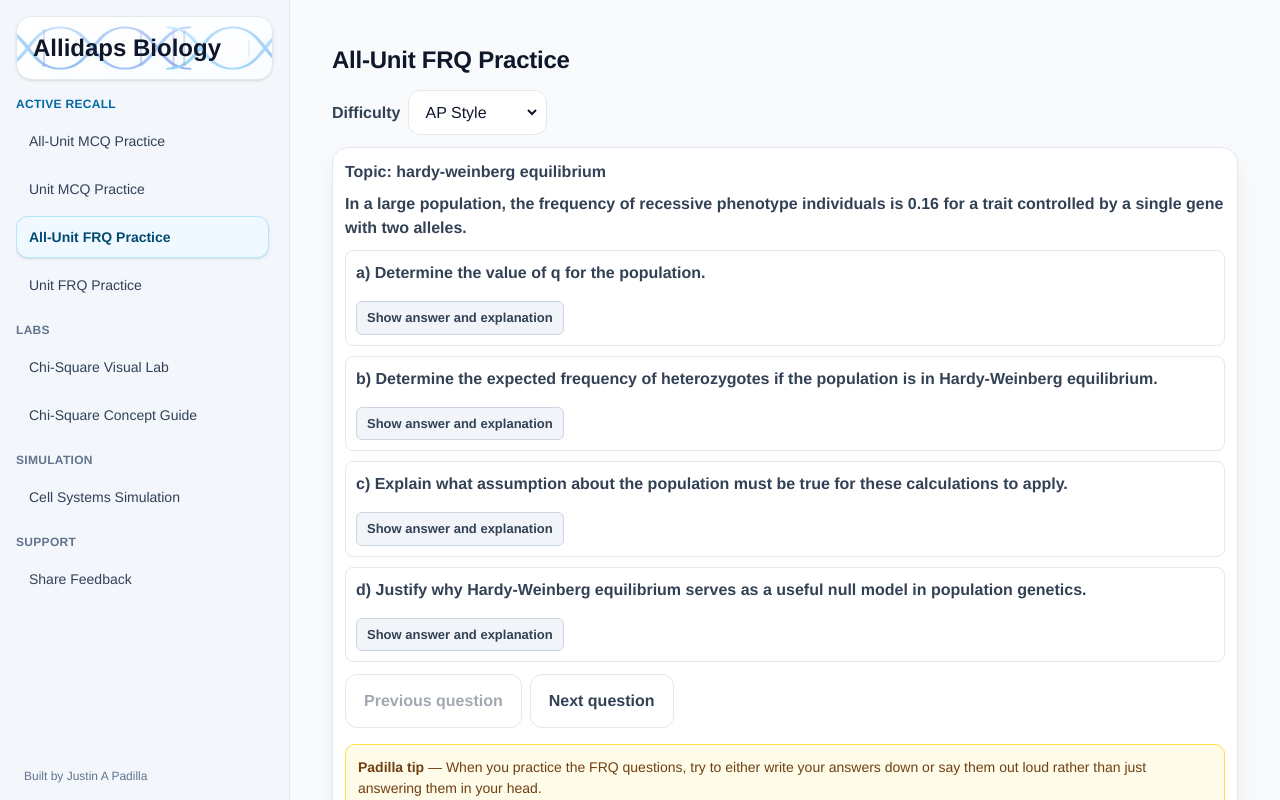
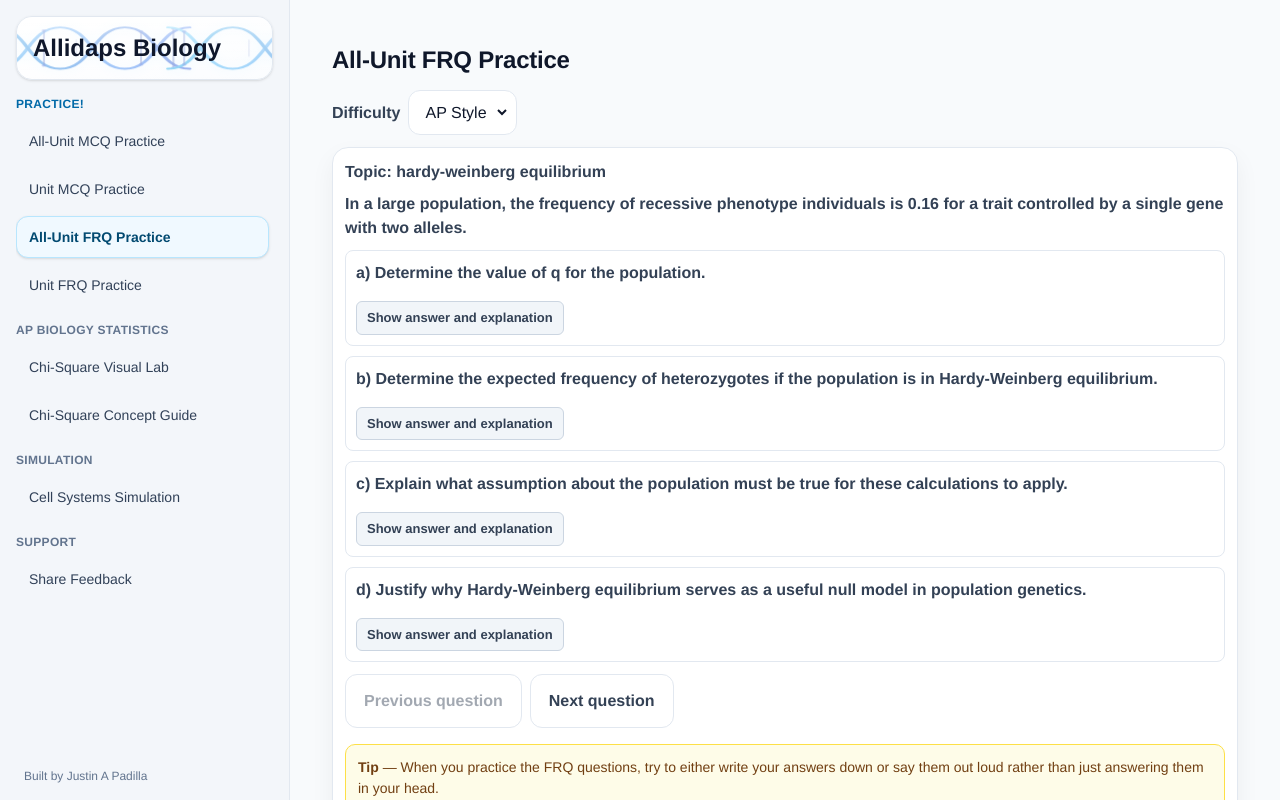
Before and after one commit to Padustin/AllidapsBiology, a Next.js app: page /sims/active-recall/frq-all in a window 1280 px wide. Built offline with nearby package versions, Linux system fonts and the light colour scheme.

Commit message:
Update practice labels and animate DNA header

```diff
--- a/app/components/ui/study-kit.tsx
+++ b/app/components/ui/study-kit.tsx
@@ -55,7 +55,7 @@ type TipCardProps = {
   children: ReactNode;
 };
 
-export function TipCard({ label = "Padilla tip", children }: TipCardProps) {
+export function TipCard({ label = "Tip", children }: TipCardProps) {
   return (
     <div className="rounded-2xl border border-amber-200 bg-amber-50 px-4 py-3 text-sm text-amber-900 shadow-sm">
       <span className="font-bold">{label}</span>
--- a/app/globals.css
+++ b/app/globals.css
@@ -113,8 +113,12 @@ body {
   height: 100%;
   opacity: 0.9;
   filter: drop-shadow(0 0 6px rgba(56, 189, 248, 0.2));
+}
+
+.dna-track {
   transform: translateX(0);
-  animation: dna-flow-move 14s linear infinite;
+  animation: dna-flow-move 8s linear infinite;
+  will-change: transform;
 }
 
 .dna-rung-front {
@@ -143,7 +147,7 @@ body {
 }
 
 @media (prefers-reduced-motion: reduce) {
-  .dna-flow {
+  .dna-track {
     animation: none;
   }
 }
--- a/app/page.tsx
+++ b/app/page.tsx
@@ -1,37 +1,29 @@
-import Image from "next/image";
 import Link from "next/link";
-import { PageHero, ToolCard } from "./components/ui/study-kit";
+import { ToolCard } from "./components/ui/study-kit";
 
 export default function Home() {
   return (
     <div className="min-h-screen bg-[radial-gradient(circle_at_12%_18%,#dff4ea_0%,#f7f8fc_36%,#eef5ff_66%,#e8f5f8_100%)] px-5 py-10 sm:px-8">
       <main className="mx-auto grid w-full max-w-6xl gap-5">
-        <section className="grid gap-5 rounded-3xl border border-slate-200 bg-white/80 p-6 shadow-[0_16px_48px_rgba(15,23,42,0.10)] backdrop-blur sm:p-8">
-          <div className="grid items-center gap-6 lg:grid-cols-[1fr_auto]">
-            <PageHero
-              eyebrow="Allidaps Biology"
-              title="Study AP Biology with confidence"
-              description="Use focused active-recall practice, AP-style review sets, visual chi-square labs, and an immersive cell simulation to prep smarter every day."
-              actions={
-                <>
+        <section className="grid gap-4 py-2 sm:py-4">
+          <p className="text-xs font-semibold uppercase tracking-[0.14em] text-emerald-700">Allidaps Biology</p>
+          <h1 className="text-balance text-4xl font-extrabold tracking-tight text-slate-900 sm:text-5xl">Study AP Biology with confidence</h1>
+          <p className="max-w-3xl text-pretty text-slate-600 sm:text-lg">
+            Use focused active-recall practice, AP-style review sets, visual chi-square labs, and an immersive cell simulation to prep smarter every day.
+          </p>
+          <div className="mt-1 flex flex-wrap items-center gap-3">
             <Link href="/sims/active-recall" className="rounded-xl border border-sky-700 bg-sky-600 px-4 py-2.5 text-sm font-semibold text-white shadow-sm transition hover:bg-sky-700">
               Start studying
             </Link>
             <Link href="/sims/simulations" className="rounded-xl border border-slate-300 bg-white px-4 py-2.5 text-sm font-semibold text-slate-700 transition hover:bg-slate-50">
               Open cell simulation
             </Link>
-                </>
-              }
-            />
-            <div className="mx-auto rounded-3xl border border-slate-200 bg-white p-3 shadow-sm">
-              <Image src="/icon.png" alt="Allidaps Biology icon" width={180} height={180} priority />
-            </div>
           </div>
         </section>
 
         <section className="grid gap-4 sm:grid-cols-2 xl:grid-cols-4">
           <ToolCard
-            title="Active Recall"
+            title="Practice!"
             description="Practice fixed AP Biology question sets with instant feedback and clear explanations."
             href="/sims/active-recall/unit"
             tone="blue"
--- a/app/sims/active-recall/ap/page.tsx
+++ b/app/sims/active-recall/ap/page.tsx
@@ -257,7 +257,7 @@ export default function Page() {
             </div>
         )}
         <div className="tip-card" style={{ marginTop: 16, padding: 12, background: "#fefce8", border: "1px solid #fde047", borderRadius: 10, color: "#713f12", fontSize: 14 }}>
-          <span style={{ fontWeight: 800 }}>Padilla tip</span> — If there are any vocabulary words that you are unfamiliar with, Google them! It will help you understand the biological system better and makes sure it doesn&#39;t come back to haunt you on the exam.
+          <span style={{ fontWeight: 800 }}>Tip</span> — If there are any vocabulary words that you are unfamiliar with, Google them! It will help you understand the biological system better and makes sure it doesn&#39;t come back to haunt you on the exam.
         </div>
       </div>
     </div>
--- a/app/sims/active-recall/frq-all/page.tsx
+++ b/app/sims/active-recall/frq-all/page.tsx
@@ -68,7 +68,7 @@ export default function AllUnitFrqPage() {
           <div style={{ padding: 6, border: "1px solid #e2e8f0", borderRadius: 12, background: "white" }}>
             <select value={difficulty} onChange={(e) => setDifficulty(e.target.value)} style={{ padding: 6, border: "none", background: "transparent" }}>
               <option value="AP Style">AP Style</option>
-              <option value="Active Recall">Active Recall</option>
+              <option value="Active Recall">Practice!</option>
             </select>
           </div>
         </div>
@@ -176,7 +176,7 @@ export default function AllUnitFrqPage() {
               </div>
             </div>
             <div className="tip-card" style={{ marginTop: 16, padding: 12, background: "#fefce8", border: "1px solid #fde047", borderRadius: 10, color: "#713f12", fontSize: 14 }}>
-              <span style={{ fontWeight: 800 }}>Padilla tip</span> — When you practice the FRQ questions, try to either write your answers down or say them out loud rather than just answering them in your head.
+              <span style={{ fontWeight: 800 }}>Tip</span> — When you practice the FRQ questions, try to either write your answers down or say them out loud rather than just answering them in your head.
             </div>
           </div>
         )}
--- a/app/sims/active-recall/frq-unit/page.tsx
+++ b/app/sims/active-recall/frq-unit/page.tsx
@@ -69,7 +69,7 @@ export default function UnitFrqPage() {
           <div style={{ padding: 6, border: "1px solid #e2e8f0", borderRadius: 12, background: "white" }}>
             <select value={difficulty} onChange={(e) => setDifficulty(e.target.value)} style={{ padding: 6, border: "none", background: "transparent" }}>
               <option value="AP Style">AP Style</option>
-              <option value="Active Recall">Active Recall</option>
+              <option value="Active Recall">Practice!</option>
             </select>
           </div>
         </div>
@@ -188,7 +188,7 @@ export default function UnitFrqPage() {
               </div>
             </div>
             <div className="tip-card" style={{ marginTop: 16, padding: 12, background: "#fefce8", border: "1px solid #fde047", borderRadius: 10, color: "#713f12", fontSize: 14 }}>
-              <span style={{ fontWeight: 800 }}>Padilla tip</span> — When you practice the FRQ questions, try to either write your answers down or say them out loud rather than just answering them in your head.
+              <span style={{ fontWeight: 800 }}>Tip</span> — When you practice the FRQ questions, try to either write your answers down or say them out loud rather than just answering them in your head.
             </div>
           </div>
         )}
--- a/app/sims/active-recall/page.tsx
+++ b/app/sims/active-recall/page.tsx
@@ -7,7 +7,7 @@ export default function ActiveRecallPage() {
   return (
     <main className="grid gap-5">
       <PageHero
-        eyebrow="Active Recall"
+        eyebrow="Practice!"
         title="Choose your practice mode"
         description="Pick an AP Biology practice path based on your goal: broad review, unit focus, or FRQ training."
         actions={
@@ -32,7 +32,7 @@ export default function ActiveRecallPage() {
         />
         <ToolCard
           title="All-Unit FRQ Practice"
-          description="Build free-response confidence with broad AP-style and active recall FRQ prompts."
+          description="Build free-response confidence with broad AP-style and practice FRQ prompts."
           href="/sims/active-recall/frq-all"
           tone="teal"
         />
--- a/app/sims/active-recall/unit/page.tsx
+++ b/app/sims/active-recall/unit/page.tsx
@@ -288,7 +288,7 @@ export default function Page() {
             </div>
         )}
         <div className="tip-card" style={{ marginTop: 16, padding: 12, background: "#fefce8", border: "1px solid #fde047", borderRadius: 10, color: "#713f12", fontSize: 14 }}>
-          <span style={{ fontWeight: 800 }}>Padilla tip</span> — If there are any vocabulary words that you are unfamiliar with, Google them! It will help you understand the biological system better and makes sure it doesn&#39;t come back to haunt you on the exam.
+          <span style={{ fontWeight: 800 }}>Tip</span> — If there are any vocabulary words that you are unfamiliar with, Google them! It will help you understand the biological system better and makes sure it doesn&#39;t come back to haunt you on the exam.
         </div>
       </div>
     </div>
--- a/app/sims/layout.tsx
+++ b/app/sims/layout.tsx
@@ -74,18 +74,20 @@ export default function SimsLayout({ children }: { children: ReactNode }) {
                   <circle cx="225" cy="98" r="2.3" className="dna-node" />
                 </symbol>
               </defs>
-              <use href="#dna-segment" x="-220" y="0" />
-              <use href="#dna-segment" x="0" y="0" />
-              <use href="#dna-segment" x="220" y="0" />
-              <use href="#dna-segment" x="440" y="0" />
-              <use href="#dna-segment" x="660" y="0" />
+              <g className="dna-track">
+                <use href="#dna-segment" x="-220" y="0" />
+                <use href="#dna-segment" x="0" y="0" />
+                <use href="#dna-segment" x="220" y="0" />
+                <use href="#dna-segment" x="440" y="0" />
+                <use href="#dna-segment" x="660" y="0" />
+              </g>
             </svg>
             <p className="relative z-20 text-2xl font-extrabold leading-tight text-slate-900">Allidaps Biology</p>
           </div>
 
           <nav className="mt-4 space-y-4 overflow-auto pr-1">
             <section>
-              <p className={sectionTitleClass(pathname.startsWith("/sims/active-recall"))}>Active Recall</p>
+              <p className={sectionTitleClass(pathname.startsWith("/sims/active-recall"))}>Practice!</p>
               <div className="space-y-1.5">
                 <Link href="/sims/active-recall/ap" className={navClass("/sims/active-recall/ap")}>All-Unit MCQ Practice</Link>
                 <Link href="/sims/active-recall/unit" className={navClass("/sims/active-recall/unit")}>Unit MCQ Practice</Link>
@@ -95,7 +97,7 @@ export default function SimsLayout({ children }: { children: ReactNode }) {
             </section>
 
             <section>
-              <p className={sectionTitleClass(pathname.startsWith("/sims/chi-square"))}>Labs</p>
+              <p className={sectionTitleClass(pathname.startsWith("/sims/chi-square"))}>AP Biology Statistics</p>
               <div className="space-y-1.5">
                 <Link href="/sims/chi-square" className={navClass("/sims/chi-square")}>Chi-Square Visual Lab</Link>
                 <Link href="/sims/chi-square/explanation" className={navClass("/sims/chi-square/explanation")}>Chi-Square Concept Guide</Link>
```
Lines whose indentation alone changed are shown as unchanged.
